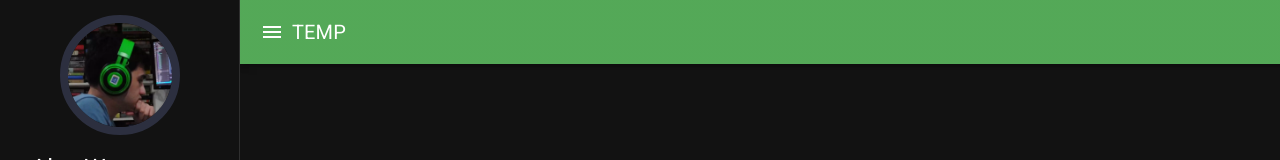
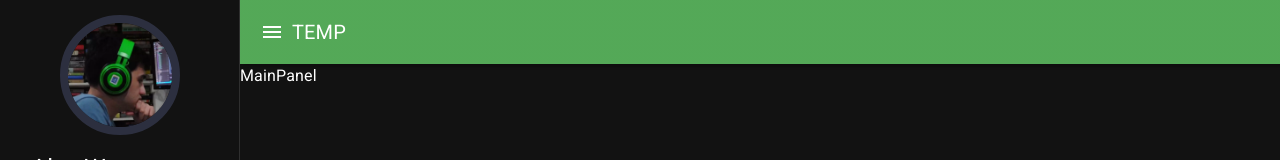
Before and after one commit to FaceFTW/faceftw.github.io, a React (Create React App) app: page / in a window 1280 px wide. Shown: the top 160 px of the page. Built offline with nearby package versions, Linux system fonts and the light colour scheme.

Commit message:
Fix Router Layout

```diff
--- a/src/App.tsx
+++ b/src/App.tsx
@@ -26,14 +26,6 @@ import ProjectsPanel from './panels/Projects';
 import ResumePanel from './panels/Resume';
 import { appTheme } from './theme';
 import Pfp from './assets/img/pfp.webp';
-
-function Layout() {
-	return (
-		<div>
-			<Outlet />
-		</div>
-	);
-}
 
 const drawerWidth = 240;
 
@@ -93,7 +85,7 @@ const sidenav = (
 	</div>
 );
 
-function App() {
+const Layout = () => {
 	const [drawerOpen, setDrawerOpen] = React.useState(true);
 	const mobileQuery = useMediaQuery('(max-width:975px)');
 
@@ -102,12 +94,11 @@ function App() {
 	};
 
 	return (
-		<div className="App">
 		<ThemeProvider theme={appTheme}>
 			<Box sx={{ d: 'flex' }}>
 				<CssBaseline enableColorScheme />
 				<AppBar
-						color='secondary'
+					color="secondary"
 					position="static"
 					sx={{
 						width: { sm: `calc(100%-${drawerWidth}px)` },
@@ -124,6 +115,14 @@ function App() {
 					</Toolbar>
 				</AppBar>
 			</Box>
+
+			<Box sx={{ d: 'block' }}>
+				<Box
+					sx={{ width: { sm: `calc(100% - ${drawerWidth}px)`, marginLeft: `${drawerWidth}px` }, flexGrow: 1 }}
+				>
+					<Outlet />
+				</Box>
+				<Box>
 					<Box component="nav" sx={{ w: { sm: `${drawerWidth}px` }, flexShrink: { sm: 0 } }}>
 						<Drawer
 							anchor="left"
@@ -139,18 +138,24 @@ function App() {
 							{sidenav}
 						</Drawer>
 					</Box>
-				<Box>
+				</Box>
+			</Box>
+		</ThemeProvider>
+	);
+};
+
+function App() {
+	return (
+		<div className="App">
 			<Routes>
 				<Route path="/" element={<Layout />}>
 					<Route index element={<MainPanel />} />
-							<Route path="projects" element={<ProjectsPanel />} />
-							<Route path="resume" element={<ResumePanel />} />
-							<Route path="about" element={<AboutPanel />} />
+					<Route path="/projects" element={<ProjectsPanel />} />
+					<Route path="/resume" element={<ResumePanel />} />
+					<Route path="/about" element={<AboutPanel />} />
 					<Route path="*" element={<Error404Panel />} />
 				</Route>
 			</Routes>
-				</Box>
-			</ThemeProvider>
 		</div>
 	);
 }
```
Lines whose indentation alone changed are shown as unchanged.
